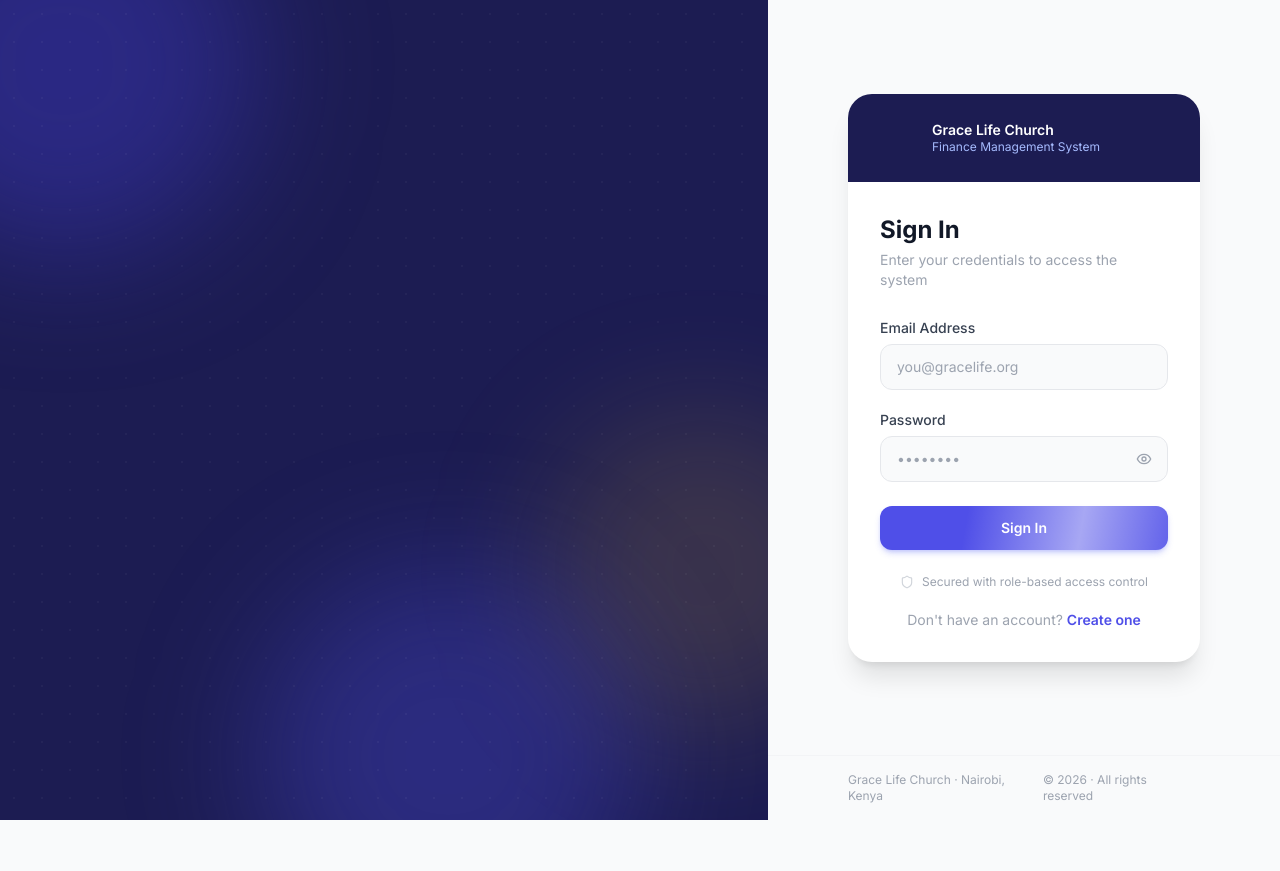
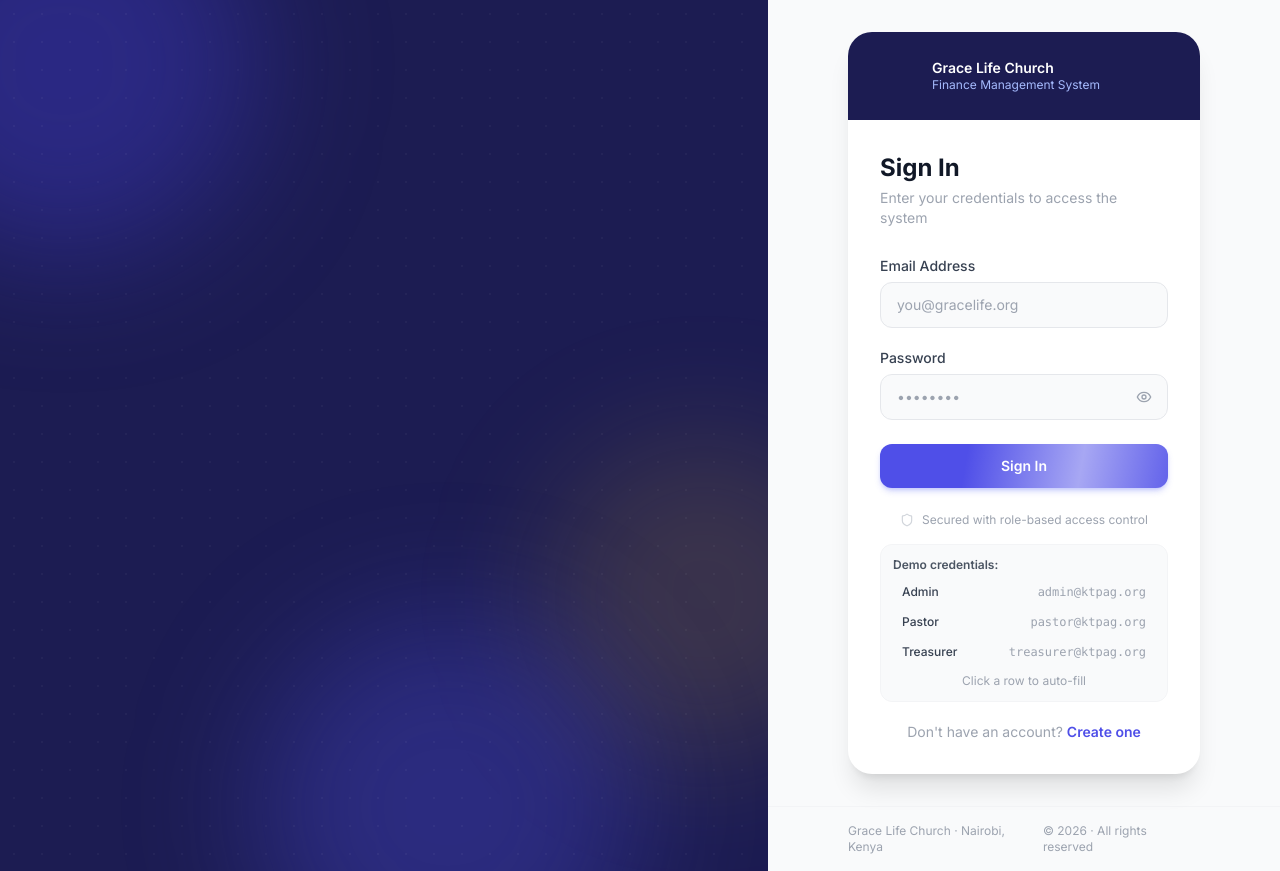
Before and after one commit to achaekevin/FMS-1, a React (Vite) app in the folder church-finance/: page /login in a window 1280 px wide. Before the commit the page ends 820 px from the top, so only its background shows below. Built offline with nearby package versions, Linux system fonts and the light colour scheme; no server answers.

Commit message:
feat(frontend): update login, register pages and mock data

```diff
--- a/church-finance/src/pages/Login.jsx
+++ b/church-finance/src/pages/Login.jsx
@@ -178,13 +178,13 @@ export default function Login() {
 
               {/* Form body */}
               <div className="px-7 sm:px-8 pt-7 pb-8 lg:pt-8">
-                <div className="mb-7 animate-fade-slide-up" style={{ animationDelay: '150ms' }}>
+                <div className="mb-7">
                   <h2 className="text-2xl font-bold text-gray-900">Sign In</h2>
                   <p className="text-sm text-gray-400 mt-1">Enter your credentials to access the system</p>
                 </div>
                 <form onSubmit={handleSubmit} className="space-y-5">
                   {/* Email */}
-                  <div className="animate-fade-slide-up" style={{ animationDelay: '200ms' }}>
+                  <div>
                     <label className="block text-sm font-medium text-gray-700 mb-1.5">
                       Email Address
                     </label>
@@ -200,7 +200,7 @@ export default function Login() {
                   </div>
 
                   {/* Password */}
-                  <div className="animate-fade-slide-up" style={{ animationDelay: '250ms' }}>
+                  <div>
                     <label className="block text-sm font-medium text-gray-700 mb-1.5">
                       Password
                     </label>
@@ -225,7 +225,7 @@ export default function Login() {
                   </div>
 
                   {/* Submit */}
-                  <div className="pt-1 animate-fade-slide-up" style={{ animationDelay: '300ms' }}>
+                  <div className="pt-1">
                     <button
                       type="submit"
                       disabled={loading || success}
@@ -256,13 +256,33 @@ export default function Login() {
                 </form>
 
                 {/* Security note */}
-                <div className="mt-6 flex items-center gap-2 justify-center animate-fade-slide-up" style={{ animationDelay: '380ms' }}>
+                <div className="mt-6 flex items-center gap-2 justify-center">
                   <Shield className="w-3.5 h-3.5 text-gray-300" />
                   <p className="text-xs text-gray-400">Secured with role-based access control</p>
                 </div>
 
+                {/* Dev credentials hint */}
+                {import.meta.env.DEV && (
+                  <div className="mt-4 p-3 bg-gray-50 rounded-xl border border-gray-100 text-xs text-gray-500 space-y-1">
+                    <p className="font-semibold text-gray-600 mb-1.5">Demo credentials:</p>
+                    {[
+                      { role: 'Admin',     email: 'admin@ktpag.org',     pwd: 'admin123'     },
+                      { role: 'Pastor',    email: 'pastor@ktpag.org',    pwd: 'pastor123'    },
+                      { role: 'Treasurer', email: 'treasurer@ktpag.org', pwd: 'treasurer123' },
+                    ].map(c => (
+                      <button key={c.role} type="button"
+                        onClick={() => setForm({ email: c.email, password: c.pwd })}
+                        className="w-full flex items-center justify-between px-2 py-1 rounded-lg hover:bg-white hover:border-gray-200 border border-transparent transition-colors text-left group">
+                        <span className="font-medium text-gray-700 group-hover:text-brand-700">{c.role}</span>
+                        <span className="text-gray-400 font-mono">{c.email}</span>
+                      </button>
+                    ))}
+                    <p className="text-gray-400 text-center pt-1">Click a row to auto-fill</p>
+                  </div>
+                )}
+
                 {/* Sign up link */}
-                <p className="mt-5 text-center text-sm text-gray-400 animate-fade-slide-up" style={{ animationDelay: '420ms' }}>
+                <p className="mt-5 text-center text-sm text-gray-400">
                   Don't have an account?{' '}
                   <Link to="/register" className="text-brand-600 font-semibold hover:text-brand-700 hover:underline transition-colors">
                     Create one
@@ -272,7 +292,7 @@ export default function Login() {
             </div>
 
             {/* Mobile footer */}
-            <p className="lg:hidden text-center text-brand-400 text-xs mt-5 animate-fade-slide-up" style={{ animationDelay: '420ms' }}>
+            <p className="lg:hidden text-center text-brand-400 text-xs mt-5">
               © {new Date().getFullYear()} {CHURCH_NAME} · {CHURCH_ADDRESS}
             </p>
           </div>
--- a/church-finance/src/pages/Register.jsx
+++ b/church-finance/src/pages/Register.jsx
@@ -167,7 +167,7 @@ export default function Register() {
               </div>
 
               <div className="px-7 sm:px-8 pt-7 pb-8">
-                <div className="mb-6 animate-fade-slide-up" style={{ animationDelay: '150ms' }}>
+                <div className="mb-6">
                   <h2 className="text-2xl font-bold text-gray-900">Create Account</h2>
                   <p className="text-sm text-gray-400 mt-1">Fill in your details to get started</p>
                 </div>
@@ -175,7 +175,7 @@ export default function Register() {
                 <form onSubmit={handleSubmit} className="space-y-4">
 
                   {/* Full Name */}
-                  <div className="animate-fade-slide-up" style={{ animationDelay: '180ms' }}>
+                  <div>
                     <label className="block text-sm font-medium text-gray-700 mb-1.5">Full Name</label>
                     <input
                       type="text"
@@ -192,7 +192,7 @@ export default function Register() {
                   </div>
 
                   {/* Email */}
-                  <div className="animate-fade-slide-up" style={{ animationDelay: '210ms' }}>
+                  <div>
                     <label className="block text-sm font-medium text-gray-700 mb-1.5">Email Address</label>
                     <input
                       type="email"
@@ -209,7 +209,7 @@ export default function Register() {
                   </div>
 
                   {/* Role */}
-                  <div className="animate-fade-slide-up" style={{ animationDelay: '230ms' }}>
+                  <div>
                     <label className="block text-sm font-medium text-gray-700 mb-2">Role</label>
                     <div className="space-y-2">
                       {ROLES.map(r => (
@@ -237,7 +237,7 @@ export default function Register() {
                   </div>
 
                   {/* Password */}
-                  <div className="animate-fade-slide-up" style={{ animationDelay: '260ms' }}>
+                  <div>
                     <label className="block text-sm font-medium text-gray-700 mb-1.5">Password</label>
                     <div className="relative">
                       <input
@@ -260,7 +260,7 @@ export default function Register() {
                   </div>
 
                   {/* Confirm Password */}
-                  <div className="animate-fade-slide-up" style={{ animationDelay: '280ms' }}>
+                  <div>
                     <label className="block text-sm font-medium text-gray-700 mb-1.5">Confirm Password</label>
                     <div className="relative">
                       <input
@@ -283,7 +283,7 @@ export default function Register() {
                   </div>
 
                   {/* Submit */}
-                  <div className="pt-1 animate-fade-slide-up" style={{ animationDelay: '310ms' }}>
+                  <div className="pt-1">
                     <button
                       type="submit"
                       disabled={loading || success}
--- a/church-finance/src/utils/mockData.js
+++ b/church-finance/src/utils/mockData.js
@@ -12,9 +12,9 @@ export const CHURCH_CURRENCY = 'KES'
 export const CHURCH_FISCAL_YEAR = 'January - December'
 
 export const USERS = [
-  { id: 1, name: 'David Kamau', email: 'admin@gracelife.org', password: 'GLC@Admin2024!', role: 'administrator', avatar: 'DK' },
-  { id: 2, name: 'Rev. James Mwangi', email: 'pastor@gracelife.org', password: 'GLC@Pastor2024!', role: 'pastor', avatar: 'JM' },
-  { id: 3, name: 'Sarah Achieng', email: 'treasurer@gracelife.org', password: 'GLC@Treasurer2024!', role: 'treasurer', avatar: 'SA' },
+  { id: 1, name: 'Administrator', email: 'admin@ktpag.org',     password: 'admin123',     role: 'administrator', avatar: 'AD' },
+  { id: 5, name: 'Pastor',        email: 'pastor@ktpag.org',    password: 'pastor123',    role: 'pastor',        avatar: 'PS' },
+  { id: 6, name: 'Treasurer',     email: 'treasurer@ktpag.org', password: 'treasurer123', role: 'treasurer',     avatar: 'TR' },
 ]
 
 export const MEMBERS = []
```
